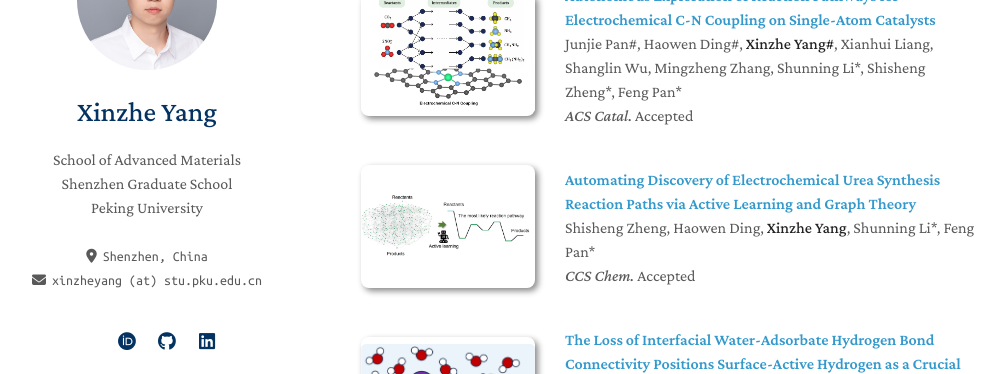
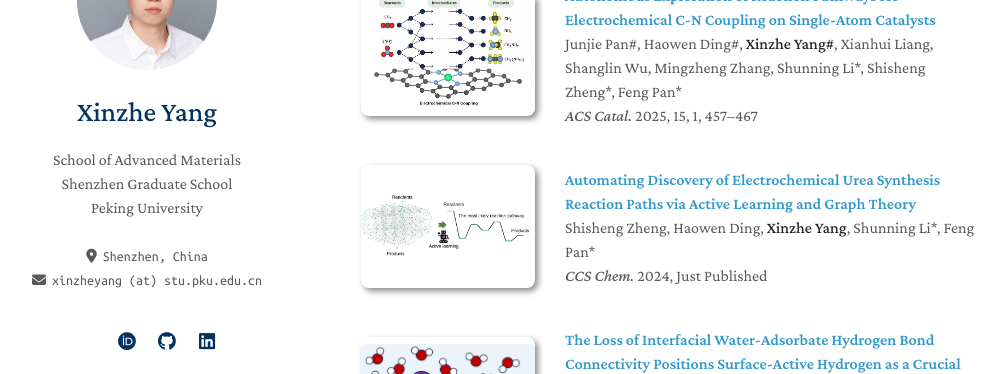
Before and after one commit to xzyang99/xzyang99.github.io, a Jekyll site: the page built from index.md, in a window 1280 px wide and 900 px high, scrolled down 510 px. Shown: the part 153-527 px from the top of the window, without its empty margins (129-1134 px from the left). Built offline with Jekyll 4.4.1, drawn with Linux system fonts in a browser that asks for light colours; a style sheet for code colours, icons or effects is not loaded; our own code applies the rules of GitHub Pages for plain Markdown files.

Commit message:
Update publications.yml

```diff
--- a/_data/publications.yml
+++ b/_data/publications.yml
@@ -2,13 +2,13 @@ main:
 
   - title: Autonomous Exploration of Reaction Pathways for Electrochemical C-N Coupling on Single-Atom Catalysts
     authors: Junjie Pan#, Haowen Ding#, <strong>Xinzhe Yang#</strong>, Xianhui Liang, Shanglin Wu, Mingzheng Zhang, Shunning Li*, Shisheng Zheng*, Feng Pan*
-    conference: <em>ACS Catal.</em> Accepted
+    conference: <em>ACS Catal.</em> 2025, 15, 1, 457–467
     web: https://doi.org/10.1021/acscatal.4c05751
     image: ./assets/img/graph.png
 
   - title: Automating Discovery of Electrochemical Urea Synthesis Reaction Paths via Active Learning and Graph Theory
     authors: Shisheng Zheng, Haowen Ding, <strong>Xinzhe Yang</strong>, Shunning Li*, Feng Pan*
-    conference: <em>CCS Chem.</em> Accepted
+    conference: <em>CCS Chem.</em> 2024, Just Published
     web: https://doi.org/10.31635/ccschem.024.202404955
     image: ./assets/img/ccs.png
 
```
